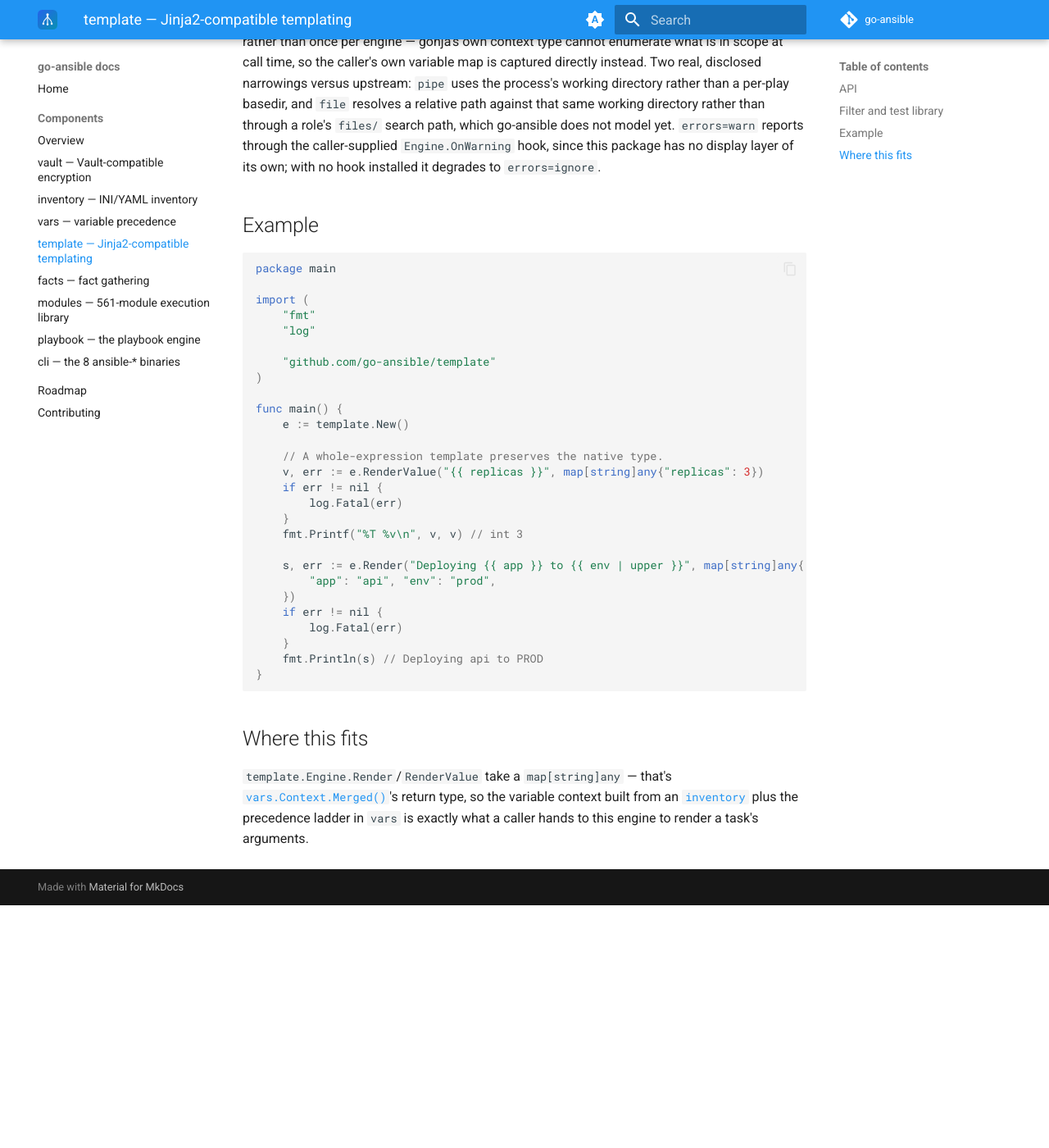
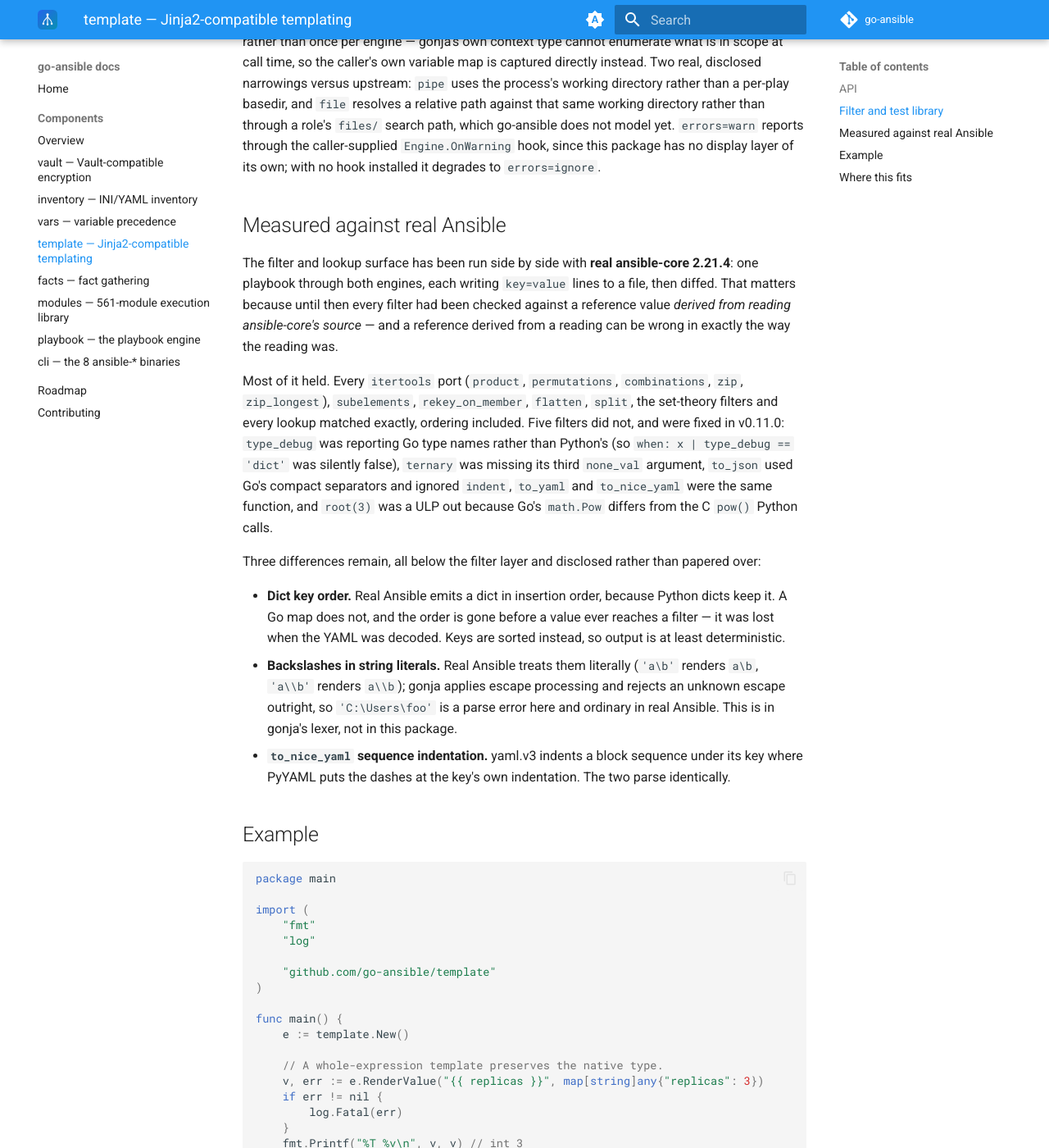
Before and after one commit to go-ansible/docs, an MkDocs documentation site: the page built from docs/components/template.md, in a window 1280 px wide and 1400 px high, scrolled down 2754 px. Shown: the whole window at 82% size. Built offline with MkDocs 1.6.1 and Material for MkDocs 9.7.7, drawn with Linux system fonts in a browser that asks for light colours; the version menu is left out; before the commit the page ends 3858 px from its top, so only the background shows below that.

Commit message:
Record what the differential against real ansible-core measured (#23)
Adds a section to template's page covering the side-by-side run against
real ansible-core 2.21.4: what held (every itertools port, subelements,
rekey_on_member, the set-theory filters, every lookup — ordering
included), the five filters that did not and were fixed in v0.11.0, and
the three differences that remain below the filter layer.

Co-authored-by: Claude Opus 5 (1M context) <noreply@anthropic.com>

````diff
--- a/docs/components/template.md
+++ b/docs/components/template.md
@@ -138,6 +138,42 @@ caller-supplied `Engine.OnWarning` hook, since this package has no
 display layer of its own; with no hook installed it degrades to
 `errors=ignore`.
 
+## Measured against real Ansible
+
+The filter and lookup surface has been run side by side with **real
+ansible-core 2.21.4**: one playbook through both engines, each writing
+`key=value` lines to a file, then diffed. That matters because until then
+every filter had been checked against a reference value *derived from
+reading ansible-core's source* — and a reference derived from a reading
+can be wrong in exactly the way the reading was.
+
+Most of it held. Every `itertools` port (`product`, `permutations`,
+`combinations`, `zip`, `zip_longest`), `subelements`, `rekey_on_member`,
+`flatten`, `split`, the set-theory filters and every lookup matched
+exactly, ordering included. Five filters did not, and were fixed in
+v0.11.0: `type_debug` was reporting Go type names rather than Python's
+(so `when: x | type_debug == 'dict'` was silently false), `ternary` was
+missing its third `none_val` argument, `to_json` used Go's compact
+separators and ignored `indent`, `to_yaml` and `to_nice_yaml` were the
+same function, and `root(3)` was a ULP out because Go's `math.Pow`
+differs from the C `pow()` Python calls.
+
+Three differences remain, all below the filter layer and disclosed rather
+than papered over:
+
+- **Dict key order.** Real Ansible emits a dict in insertion order,
+  because Python dicts keep it. A Go map does not, and the order is gone
+  before a value ever reaches a filter — it was lost when the YAML was
+  decoded. Keys are sorted instead, so output is at least deterministic.
+- **Backslashes in string literals.** Real Ansible treats them literally
+  (`'a\b'` renders `a\b`, `'a\\b'` renders `a\\b`); gonja applies escape
+  processing and rejects an unknown escape outright, so `'C:\Users\foo'`
+  is a parse error here and ordinary in real Ansible. This is in gonja's
+  lexer, not in this package.
+- **`to_nice_yaml` sequence indentation.** yaml.v3 indents a block
+  sequence under its key where PyYAML puts the dashes at the key's own
+  indentation. The two parse identically.
+
 ## Example
 
 ```go
````
